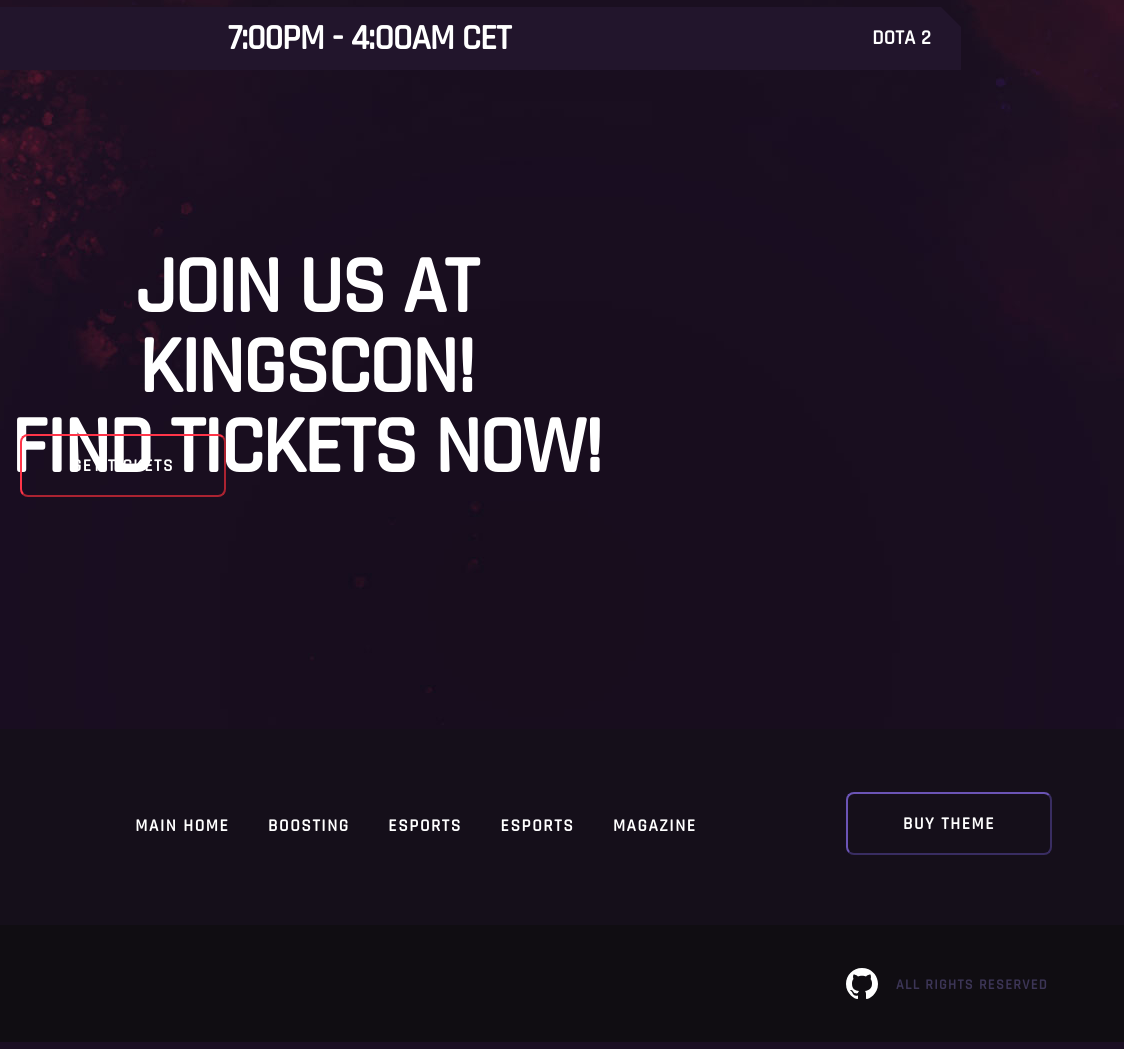
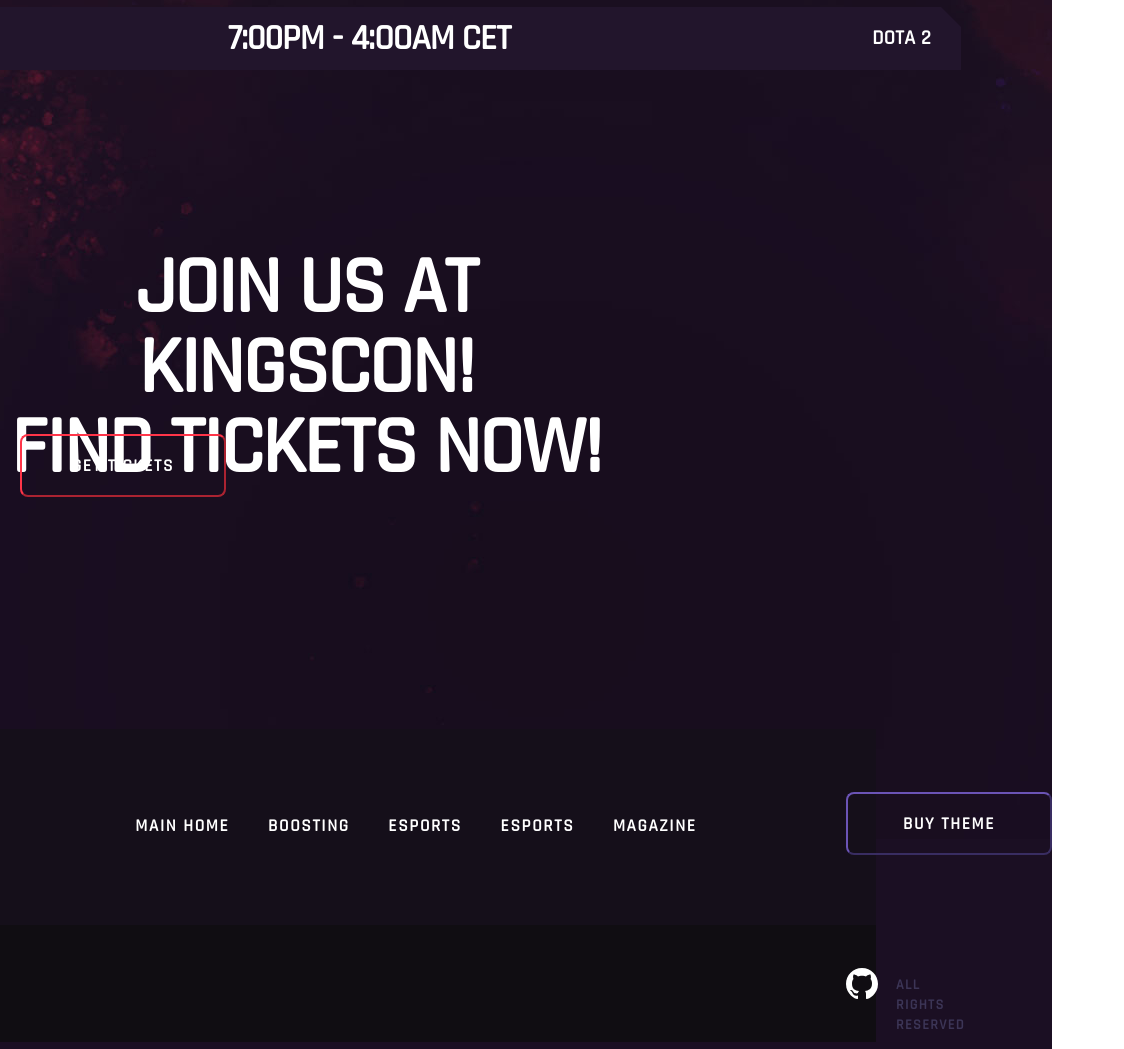
Before and after one commit to GTAbu/FinalProject, a plain HTML site: page index.html in a window 1280 px wide. Shown: the part 6651-7700 px from the top of the page, 404-1528 px from the left, 1124 px wide, since content can reach past the window. Drawn offline with nearby package versions, Linux system fonts and the light colour scheme.

Commit message:
new commit

```diff
--- a/assets/css/style.css
+++ b/assets/css/style.css
@@ -2005,7 +2005,7 @@ position: relative;
 }
 
 .son1 {
-    width: 1528px;
+    width: 100%;
     height: 196px;
     background-color: #150F1A;
     position: relative;
@@ -2067,7 +2067,7 @@ position: relative;
 }
 
 .son2{
-    width: 1528px;
+    width: 100%;
     height: 117px;
     background-color: #100D12;
     position: relative;
```
